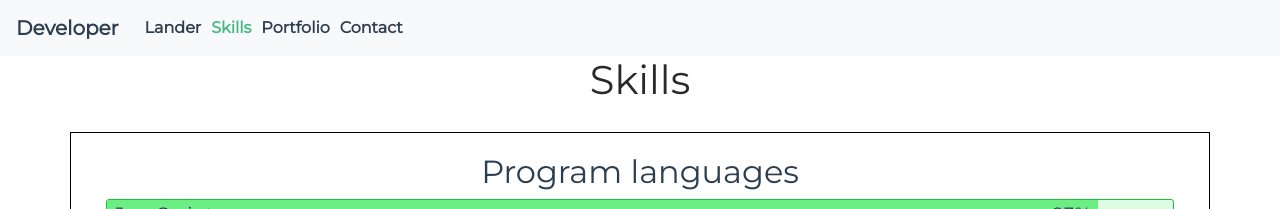
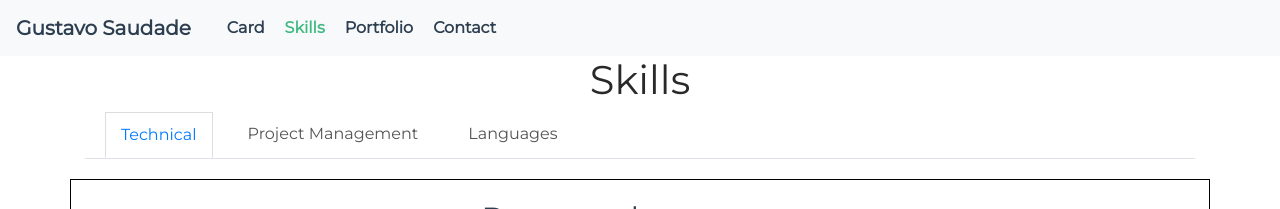
Before and after one commit to GustavoSaudade/vue-portfolio, a Vue app: page /#/skills in a window 1280 px wide. Shown: the top 209 px of the page. Built offline with nearby package versions, Linux system fonts and the light colour scheme.

Commit message:
General changes

```diff
--- a/src/components/lander.vue
+++ b/src/components/lander.vue
@@ -2,14 +2,14 @@
   <div>
     <section class="section">
       <div class="container-fliud">
-                <img alt="Vue logo" class="rounded-circle" src="../assets/imgs/avatar.png">
+        <img
+          alt="Vue logo"
+          class="rounded-circle"
+          src="../assets/imgs/avatar.png"
+        />
         <h1>Software Developer</h1>
-                <p>This is a fun project I built while learning
-                   vue.js and bootstrap
-                </p>
-                <button type="button" class="btn btn-primary btn-lg">
-                  Contact
-                </button>
+        <p>This is a fun project I built while learning vue.js and bootstrap</p>
+        <button type="button" class="btn btn-primary btn-lg">Contact</button>
       </div>
     </section>
   </div>
@@ -27,7 +27,7 @@ export default {
   background-color: aqua;
 }
 
-    .section{
+.section {
   padding-top: 10%;
   padding-bottom: 10%;
 }
--- a/src/components/navigation.vue
+++ b/src/components/navigation.vue
@@ -12,7 +12,7 @@
       >
         <span class="navbar-toggler-icon"></span>
       </button>
-      <a class="navbar-brand" href="#">Developer</a>
+      <a class="navbar-brand" href="#">Gustavo Saudade</a>
       <div class="collapse navbar-collapse" id="navbarTogglerDemo03">
         <ul class="navbar-nav mr-auto mt-2 mt-lg-0">
           <li class="nav-item">
@@ -39,7 +39,7 @@ export default {
 
   data () {
     return {
-      landerLink: 'Lander',
+      landerLink: 'Card',
       skillsLink: 'Skills',
       portfolioLink: 'Portfolio',
       contactLink: 'Contact'
@@ -50,6 +50,6 @@ export default {
 
 <style lang="scss">
 li {
-  margin-left: 10px;
+  margin-left: 20px;
 }
 </style>
--- a/src/components/skills-bar.vue
+++ b/src/components/skills-bar.vue
@@ -3,6 +3,21 @@
     <div class="row">
       <div class="col-12">
         <h1 class="subtilte">Skills</h1>
+      </div>
+    </div>
+    <div class="row">
+      <div class="col-12">
+        <ul class="nav nav-tabs">
+          <li role="presentation" class="tab active">
+            <span>Technical</span>
+          </li>
+          <li role="presentation" class="tab" v-on:click="changeActive($event)">
+            <span>Project Management</span>
+          </li>
+          <li role="presentation" class="tab">
+            <span>Languages</span>
+          </li>
+        </ul>
       </div>
     </div>
     <div class="row first-section">
@@ -37,6 +52,12 @@ export default {
     SpecificFrameworks,
     Agile,
     Languages
+  },
+  methods: {
+    changeActive: function (event) {
+      alert('Hello')
+      console.log(event)
+    }
   }
 }
 </script>
@@ -54,4 +75,21 @@ export default {
   margin-bottom: 20px;
   padding: 20px;
 }
+.tab {
+  padding: 10px 15px;
+  span {
+    color: #555;
+  }
+}
+.active {
+  cursor: default;
+  background-color: #fff;
+  border: 1px solid #ddd;
+  border-bottom-color: transparent;
+  position: relative;
+  display: block;
+  span {
+    color: #007bff;
+  }
+}
 </style>
```
Lines whose indentation alone changed are shown as unchanged.
